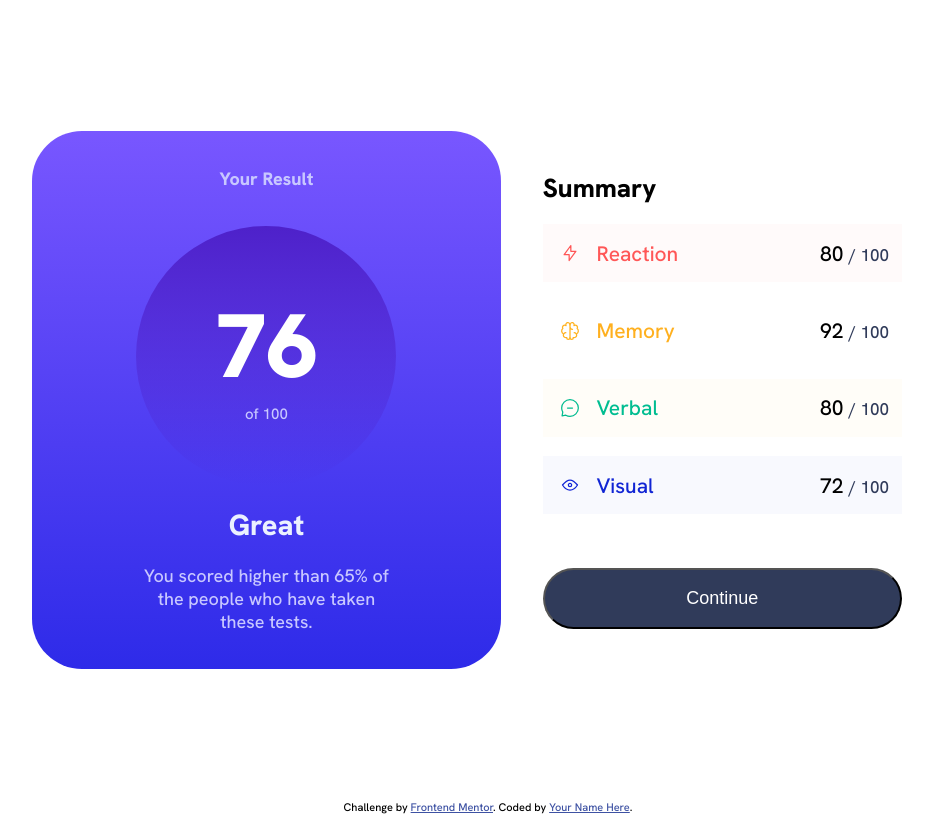
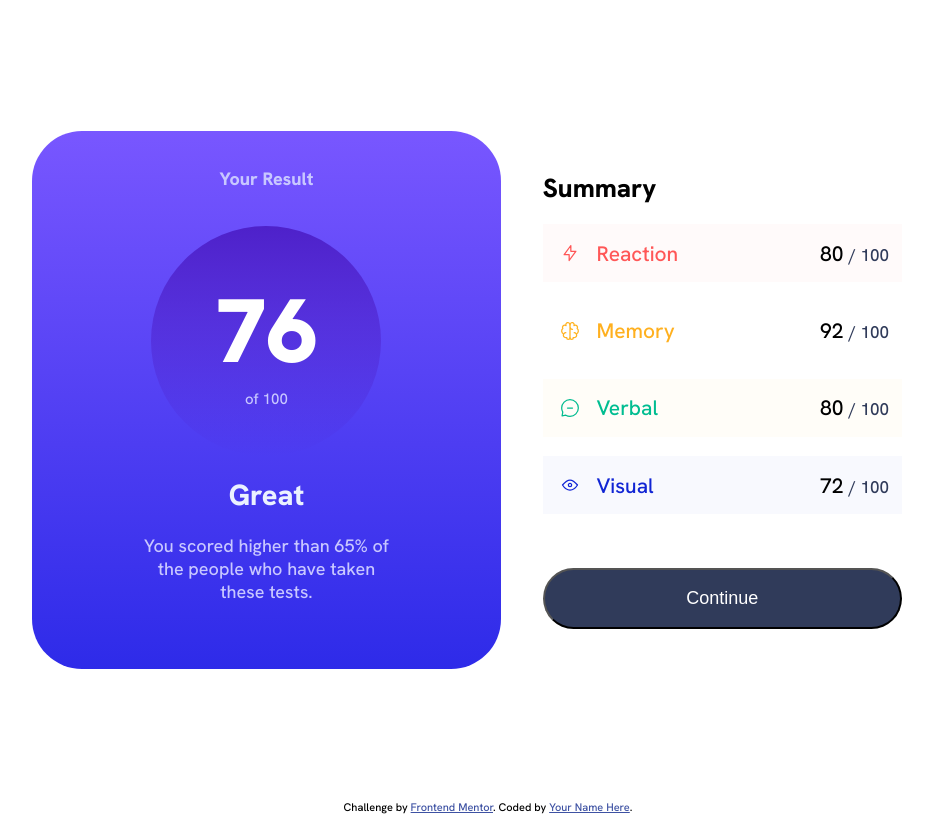
Before and after one commit to leecockcroft/frontend-mentor-challenge-8, a plain HTML site: page index.html in a window 1280 px wide. Shown: the whole page, without its empty margins (152-1085 px from the left). Drawn offline with Linux system fonts and the light colour scheme.

Commit message:
responsive

```diff
--- a/style.css
+++ b/style.css
@@ -221,8 +221,8 @@ main {
 }
 
 .circle{
-  width:26em;
-  height:26em;
+  width:23em;
+  height:23em;
 }
 
 .circle .bottom-number{
```
